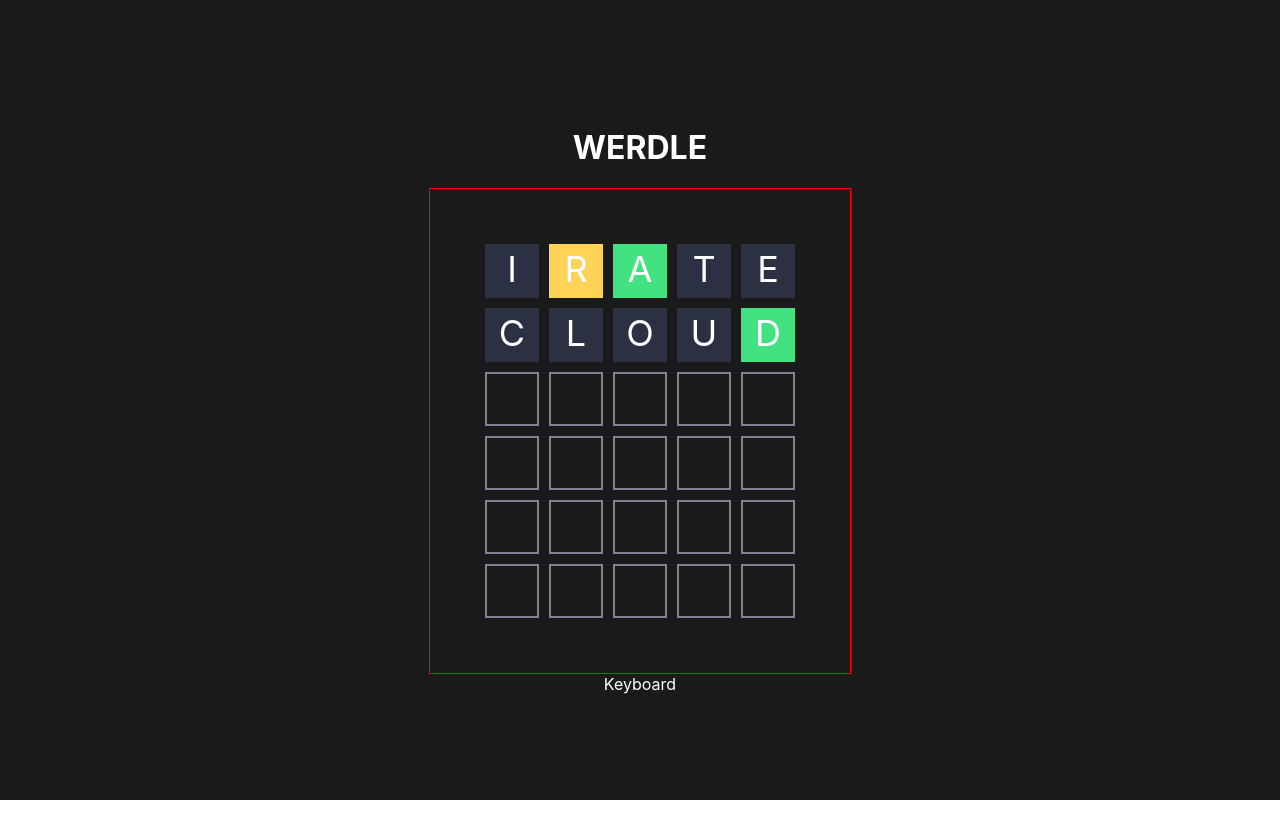
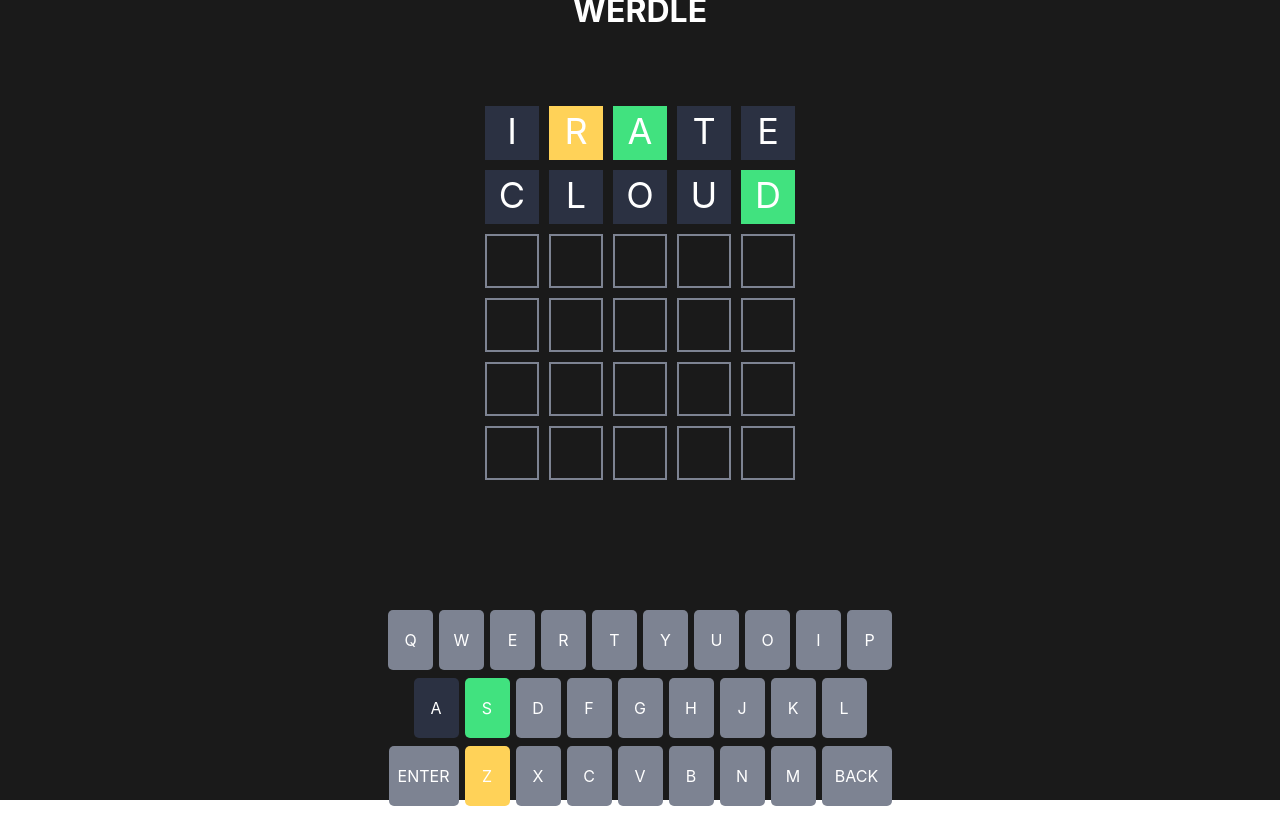
Before and after one commit to ahhreggi/werdle, a React (Create React App) app: page / in a window 1280 px wide. Before the commit the page ends 800 px from the top, so only its background shows below. Built offline with nearby package versions, Linux system fonts and the light colour scheme.

Commit message:
Add Keyboard component

```diff
--- a/src/App.tsx
+++ b/src/App.tsx
@@ -1,4 +1,4 @@
-// import { useState, useEffect } from "react";
+import { useState, useEffect } from "react";
 // import { useSelector, useDispatch } from "react-redux";
 import "./App.scss";
 import Board from "components/Board";
@@ -51,12 +51,63 @@
 	],
 ];
 
+export type Hints<T> = {
+	[key: string]: T;
+};
+
 const App = () => {
+	const answer = ["S", "H", "A", "R", "D"];
+	const settings = {
+		letters: 5,
+		tries: 6,
+	};
+	const [hints, setHints] = useState<Hints<string>>({
+		A: "incorrect",
+		S: "correct",
+		Z: "partial",
+	});
+	const addHint = (hint: string, letter: string) => {
+		if (letter in hints && hints[letter] !== hint) {
+			const currentHint = hints[letter];
+			if (
+				hint === "correct" ||
+				(hint === "partial" && currentHint === "incorrect") ||
+				hint === "incorrect"
+			) {
+				setHints({ ...hints, [letter]: hint });
+			}
+		} else if (!(letter in hints)) {
+			setHints({ ...hints, [letter]: hint });
+		}
+	};
+	const onSubmit = (word: string) => {
+		const submittedRow = [];
+		const ans = [...answer];
+		for (let i = 0; i < settings.letters; i++) {
+			const letter = word[i];
+			let hint;
+			if (ans[i] === letter) {
+				hint = "correct";
+				ans[i] = "-";
+			} else if (ans.includes(letter)) {
+				hint = "partial";
+				ans[ans.indexOf(letter)] = "-";
+			} else {
+				hint = "incorrect";
+			}
+			addHint(hint, letter);
+			submittedRow.push({ value: letter, hint });
+		}
+	};
 	return (
 		<div className="App">
 			<h1>WERDLE</h1>
-			<Board numRows={6} numLetters={5} words={wordsList} />
-			<Keyboard />
+			<Board
+				numRows={settings.tries}
+				numLetters={settings.letters}
+				words={wordsList}
+			/>
+			<Keyboard hints={hints} />
 		</div>
 	);
 };
--- a/src/components/Board.scss
+++ b/src/components/Board.scss
@@ -1,12 +1,10 @@
 @import "../styles/global.scss";
 
 .Board {
-	border: 1px solid red;
 	padding: 50px;
-	.Word {
+	.LetterRow {
 		@include flex-center;
 		flex-direction: "row";
-	}
 		.Square {
 			height: 50px;
 			width: 50px;
@@ -25,3 +23,4 @@
 			}
 		}
 	}
+}
--- a/src/components/Board.tsx
+++ b/src/components/Board.tsx
@@ -1,30 +1,12 @@
 import "./Board.scss";
-
-interface Letter {
-	value: string | null;
-	hint: string | null;
-}
-type Word = Letter[];
+import type { Letter, Word } from "./BoardTypes";
+import { getHintColor } from "./helpers";
 
 type SquareParams = {
 	letter: Letter;
 };
 const Square = ({ letter }: SquareParams) => {
-	let color;
-	switch (letter.hint) {
-		case "correct":
-			color = "green";
-			break;
-		case "partial":
-			color = "yellow";
-			break;
-		case "incorrect":
-			color = "dark";
-			break;
-		default:
-		case null:
-			color = "black";
-	}
+	const color = getHintColor(letter.hint);
 	return (
 		<div className={`Square bg-${color}`}>
 			{!!letter.value && <div className="letter">{letter.value}</div>}
@@ -32,12 +14,12 @@
 	);
 };
 
-type WordParams = {
+type LetterRowParams = {
 	letters: Letter[];
 };
-const Word = ({ letters }: WordParams) => {
+const LetterRow = ({ letters }: LetterRowParams) => {
 	return (
-		<div className="Word">
+		<div className="LetterRow">
 			{letters.map((letter, index) => (
 				<Square key={index} letter={letter} />
 			))}
@@ -58,7 +40,7 @@
 			words.push(emptyRow);
 		}
 	}
-	const rows = words.map((word, i) => <Word key={i} letters={word} />);
+	const rows = words.map((word, i) => <LetterRow key={i} letters={word} />);
 	return <div className="Board">{rows}</div>;
 };
 
--- /dev/null
+++ b/src/components/BoardTypes.ts
@@ -0,0 +1,8 @@
+export interface Letter {
+	value: string | null;
+	hint: string | null;
+}
+export type Word = Letter[];
+export type SquareParams = {
+	letter: Letter;
+};
--- a/src/components/Keyboard.scss
+++ b/src/components/Keyboard.scss
@@ -1 +1,21 @@
 @import "../styles/global.scss";
+
+.Keyboard {
+	height: 500px;
+	padding: 20px;
+	margin-top: 50px;
+	.Row {
+		@include flex-center;
+		margin: 2px 0;
+		.KeyButton {
+			height: 60px;
+			width: 45px;
+			margin: 3px;
+			@include flex-center;
+			border-radius: 5px;
+			&.wide {
+				width: 70px;
+			}
+		}
+	}
+}
--- a/src/components/Keyboard.tsx
+++ b/src/components/Keyboard.tsx
@@ -1,7 +1,204 @@
 import "./Keyboard.scss";
+import { Hints } from "../App";
+import { Key } from "./KeyboardTypes";
+import { getHintColor } from "./helpers";
 
-const Keyboard = () => {
-	return <div>Keyboard</div>;
+type KeyParams = {
+	config: Key;
+};
+const KeyButton = ({ config }: KeyParams) => {
+	return (
+		<div
+			className={`KeyButton bg-${config.color} ${config.wide ? "wide" : ""}`}
+		>
+			{config.value}
+		</div>
+	);
+};
+type RowParams = {
+	keys: Key[];
+};
+const Row = ({ keys }: RowParams) => {
+	return (
+		<div className="Row">
+			{keys.map((key, index) => (
+				<KeyButton key={index} config={key} />
+			))}
+		</div>
+	);
+};
+
+type KeyboardParams = {
+	hints: Hints<string>;
+};
+const Keyboard = ({ hints }: KeyboardParams) => {
+	const { incorrect, partial, correct } = hints;
+	const row1 = [
+		{
+			value: "Q",
+			color: "light",
+			wide: false,
+		},
+		{
+			value: "W",
+			color: "light",
+			wide: false,
+		},
+		{
+			value: "E",
+			color: "light",
+			wide: false,
+		},
+		{
+			value: "R",
+			color: "light",
+			wide: false,
+		},
+		{
+			value: "T",
+			color: "light",
+			wide: false,
+		},
+		{
+			value: "Y",
+			color: "light",
+			wide: false,
+		},
+		{
+			value: "U",
+			color: "light",
+			wide: false,
+		},
+		{
+			value: "O",
+			color: "light",
+			wide: false,
+		},
+		{
+			value: "I",
+			color: "light",
+			wide: false,
+		},
+		{
+			value: "P",
+			color: "light",
+			wide: false,
+		},
+	];
+	const row2 = [
+		{
+			value: "A",
+			color: "light",
+			wide: false,
+		},
+		{
+			value: "S",
+			color: "light",
+			wide: false,
+		},
+		{
+			value: "D",
+			color: "light",
+			wide: false,
+		},
+		{
+			value: "F",
+			color: "light",
+			wide: false,
+		},
+		{
+			value: "G",
+			color: "light",
+			wide: false,
+		},
+		{
+			value: "H",
+			color: "light",
+			wide: false,
+		},
+		{
+			value: "J",
+			color: "light",
+			wide: false,
+		},
+		{
+			value: "K",
+			color: "light",
+			wide: false,
+		},
+		{
+			value: "L",
+			color: "light",
+			wide: false,
+		},
+	];
+	const row3 = [
+		{
+			value: "ENTER",
+			color: "light",
+			wide: true,
+		},
+		{
+			value: "Z",
+			color: "light",
+			wide: false,
+		},
+		{
+			value: "X",
+			color: "light",
+			wide: false,
+		},
+		{
+			value: "C",
+			color: "light",
+			wide: false,
+		},
+		{
+			value: "V",
+			color: "light",
+			wide: false,
+		},
+		{
+			value: "B",
+			color: "light",
+			wide: false,
+		},
+		{
+			value: "N",
+			color: "light",
+			wide: false,
+		},
+		{
+			value: "M",
+			color: "light",
+			wide: false,
+		},
+		{
+			value: "BACK",
+			color: "light",
+			wide: true,
+		},
+	];
+	const getHintedRow = (row: Key[]) => {
+		const result = row.map((key, index) => {
+			if (key.value in hints) {
+				return { ...key, color: getHintColor(hints[key.value]) };
+			} else {
+				return key;
+			}
+		});
+		return result;
+	};
+	const row1colored = getHintedRow(row1);
+	const row2colored = getHintedRow(row2);
+	const row3colored = getHintedRow(row3);
+	return (
+		<div className="Keyboard">
+			<Row keys={row1colored} />
+			<Row keys={row2colored} />
+			<Row keys={row3colored} />
+		</div>
+	);
 };
 
 export default Keyboard;
--- /dev/null
+++ b/src/components/KeyboardTypes.ts
@@ -0,0 +1,5 @@
+export interface Key {
+	value: string;
+	color: string;
+	wide: boolean;
+}
--- /dev/null
+++ b/src/components/helpers.ts
@@ -0,0 +1,20 @@
+const getHintColor = (hint: string | null) => {
+	let color;
+	switch (hint) {
+		case "correct":
+			color = "green";
+			break;
+		case "partial":
+			color = "yellow";
+			break;
+		case "incorrect":
+			color = "dark";
+			break;
+		default:
+		case null:
+			color = "black";
+	}
+	return color;
+};
+
+export { getHintColor };
```
Lines whose indentation alone changed are shown as unchanged.
